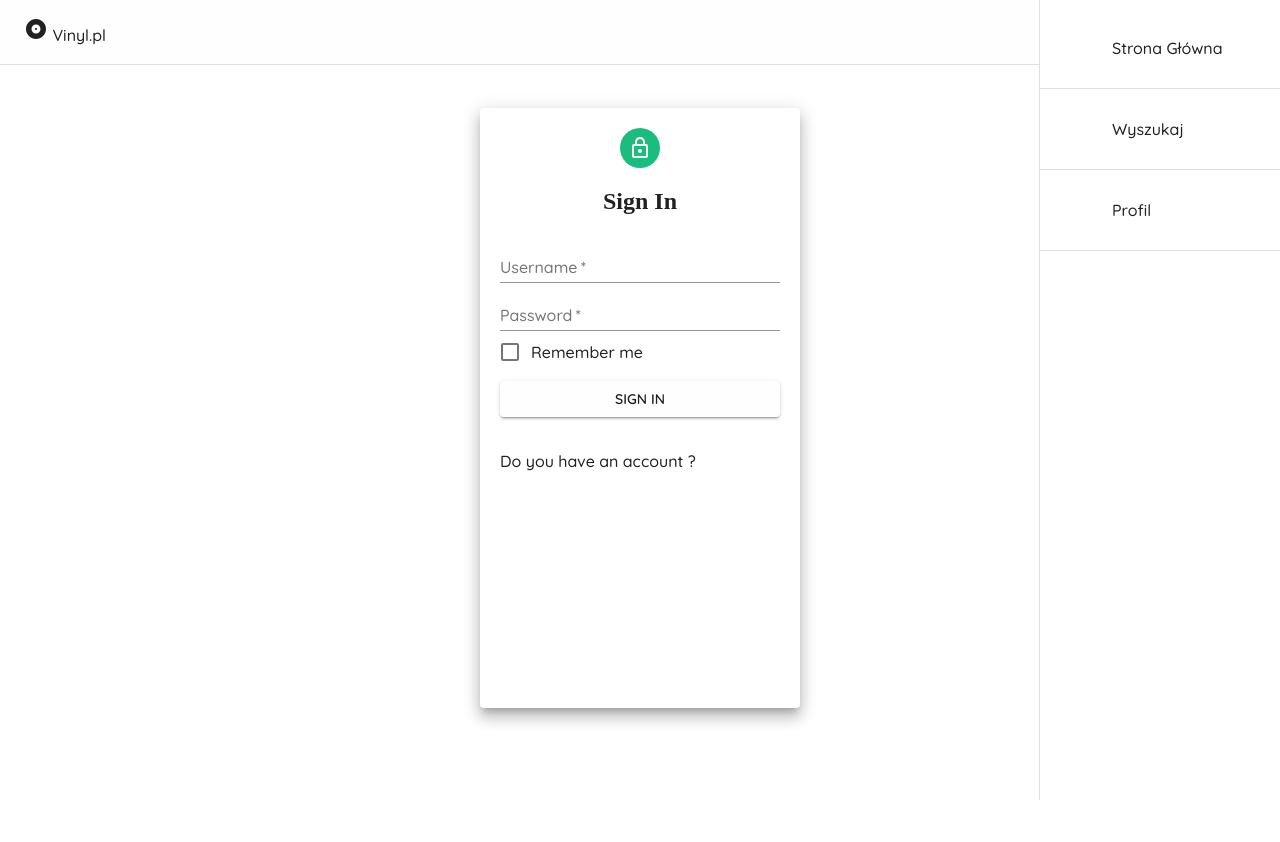
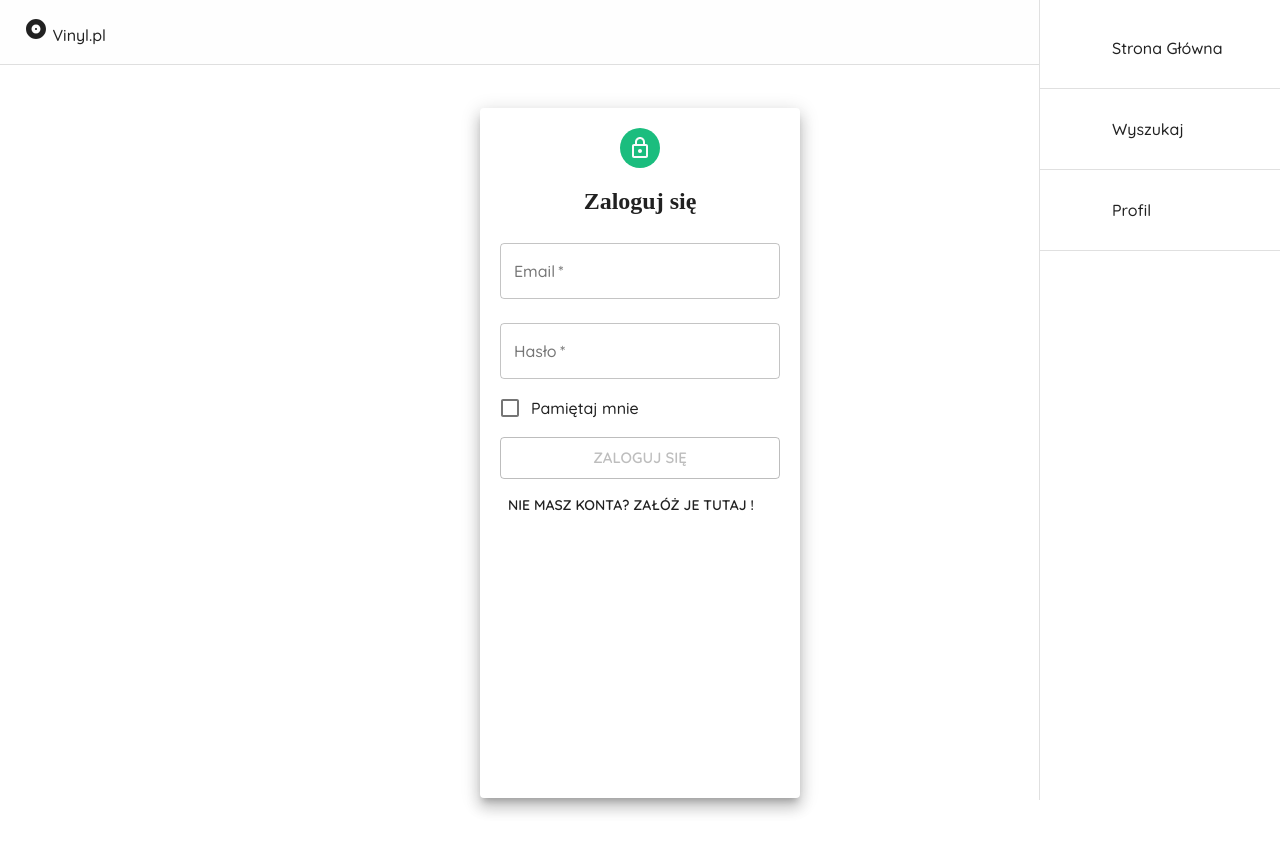
Before and after one commit to KorneliaGrygo/Vinyl.UI, a React (Create React App) app: page /login in a window 1280 px wide. Before the commit the page ends 800 px from the top, so only its background shows below. Built offline with nearby package versions, Linux system fonts and the light colour scheme.

Commit message:
login wystylizowany, nowe paczki, link do wyszukaj zrobiony

```diff
--- a/package.json
+++ b/package.json
@@ -8,9 +8,11 @@
     "@testing-library/jest-dom": "^5.11.9",
     "@testing-library/react": "^11.2.5",
     "@testing-library/user-event": "^12.7.1",
+    "axios": "^0.27.2",
     "date-fns": "^2.28.0",
     "react": "^17.0.1",
     "react-dom": "^17.0.1",
+    "react-email-validator": "^1.0.2",
     "react-masonry-css": "^1.0.16",
     "react-router-dom": "^5.2.0",
     "react-scripts": "4.0.2",
--- a/src/App.js
+++ b/src/App.js
@@ -6,7 +6,7 @@ import {grey} from '@material-ui/core/colors'
 import Layout from './components/Layout'
 import Login from './components/Login'
 import Signup from './components/Signup'
-
+import Search from './pages/Search'
 const theme = createTheme({
   palette: {
     primary: {
@@ -41,6 +41,9 @@ function App() {
             <Route path="/signup">
               <Signup />
             </Route>
+            <Route path="/wyszukaj">
+              <Create />
+            </Route>
           </Switch>
         </Layout>
       </Router>
--- a/src/components/Login.js
+++ b/src/components/Login.js
@@ -1,42 +1,113 @@
-import React from 'react'
-import { Grid,Paper, Avatar, TextField, Button, Typography,Link } from '@material-ui/core'
+import { Grid, Paper, Avatar, TextField, Button, Typography, Link } from '@material-ui/core'
 import LockOutlinedIcon from '@material-ui/icons/LockOutlined';
 import FormControlLabel from '@material-ui/core/FormControlLabel';
 import Checkbox from '@material-ui/core/Checkbox';
-const Login=()=>{
+import { makeStyles } from '@material-ui/styles';
+import { useHistory } from 'react-router-dom'
+import {useState, useEffect} from 'react'
 
-    const paperStyle={padding :20,height:'70vh',width:280, margin:"20px auto"}
-    const avatarStyle={backgroundColor:'#1bbd7e'}
-    const btnstyle={margin:'8px 0'}
-    return(
+const useStyles = makeStyles((theme) => {
+    return {
+        inputFields: {
+            marginTop: theme.spacing(1),
+            marginBottom: theme.spacing(3)
+        },
+        accept: {
+            marginTop: theme.spacing(1)
+        },
+        paperStyle: {
+            padding: "20px",
+            height: '650px',
+            width: "280px",
+            margin: "20px auto"
+        },
+        avatarStyle:{
+             backgroundColor: '#1bbd7e'
+            }
+    }
+})
+
+
+const Login = () => {
+    const btnstyle = { margin: '8px 0' }
+    const classes = useStyles();
+    const history = useHistory();
+    const [email, setEmail] = useState("");
+    const [password, setPassword] = useState("");
+    const [disabled, setDisabled] = useState(true);
+
+    useEffect(() => {
+      if(email && password){
+          setDisabled(false)
+      }else{
+          setDisabled(true)
+      }
+    }, [email, password])
+
+    const handleSingIn = (e) =>{
+        e.preventDefault();
+
+
+    }
+
+    return (
         <Grid>
-            <Paper elevation={10} style={paperStyle}>
+            <Paper elevation={10} className={classes.paperStyle}>
                 <Grid align='center'>
-                     <Avatar style={avatarStyle}><LockOutlinedIcon/></Avatar>
-                    <h2>Sign In</h2>
+                    <Avatar className={classes.avatarStyle}><LockOutlinedIcon /></Avatar>
+                    <h2>Zaloguj się </h2>
                 </Grid>
-                <TextField label='Username' placeholder='Enter username' fullWidth required/>
-                <TextField label='Password' placeholder='Enter password' type='password' fullWidth required/>
-                <FormControlLabel
-                    control={
-                    <Checkbox
-                        name="checkedB"
-                        color="primary"
+                <form onSubmit={()=>console.log("działa")}>
+                    <TextField
+                        label='Email'
+                        placeholder='Wprowadź Email'
+                        fullWidth
+                        required
+                        variant="outlined"
+                        className={classes.inputFields}
+                        color="secondary"
+                        value={email}
+                        onChange={(e) =>setEmail(e.target.value)}
                     />
-                    }
-                    label="Remember me"
-                 />
-                <Button type='submit' color='primary' variant="contained" style={btnstyle} fullWidth>Sign in</Button>
-                <Typography >
-                     <Link to="#" >
-                        Forgot password ?
-                </Link>
-                </Typography>
-                <Typography > Do you have an account ?
-                     <Link to="#" >
-                        Sign Up
-                </Link>
-                </Typography>
+                    <TextField
+                        label='Hasło'
+                        placeholder='Wprowadź hasło'
+                        type='password'
+                        fullWidth
+                        required
+                        color="secondary"
+                        variant="outlined"
+                        value={password}
+                        onChange={(e) =>setPassword(e.target.value)}
+
+                    />
+                    <div
+                        className={classes.accept}
+                    >
+                        <FormControlLabel
+                            control={<Checkbox
+                                name="checkedA"
+                            />}
+                            label="Pamiętaj mnie"
+                        />
+                    </div>
+                    <Button
+                        type='submit'
+                        color='secondary'
+                        variant='outlined'
+                        size='large'
+                        style={btnstyle}
+                        fullWidth
+                        disabled={disabled}
+                    >Zaloguj się
+                    </Button>
+                </form>
+                <Button
+                    onClick={() => history.push("/signup")}
+                >
+                    Nie masz konta? Załóż je tutaj !
+
+                </Button>
             </Paper>
         </Grid>
     )
```
Also changed, not shown: 1 other file (tests, documents, lock files or other folders).
